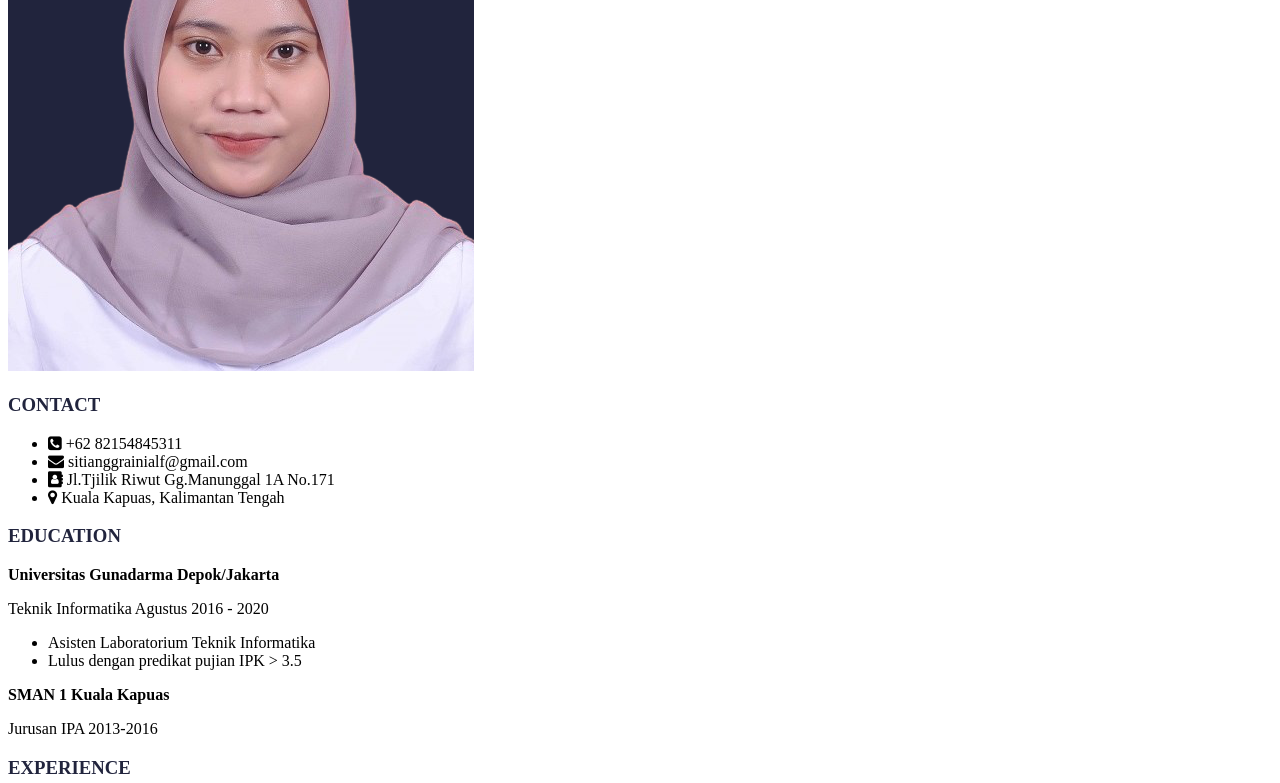
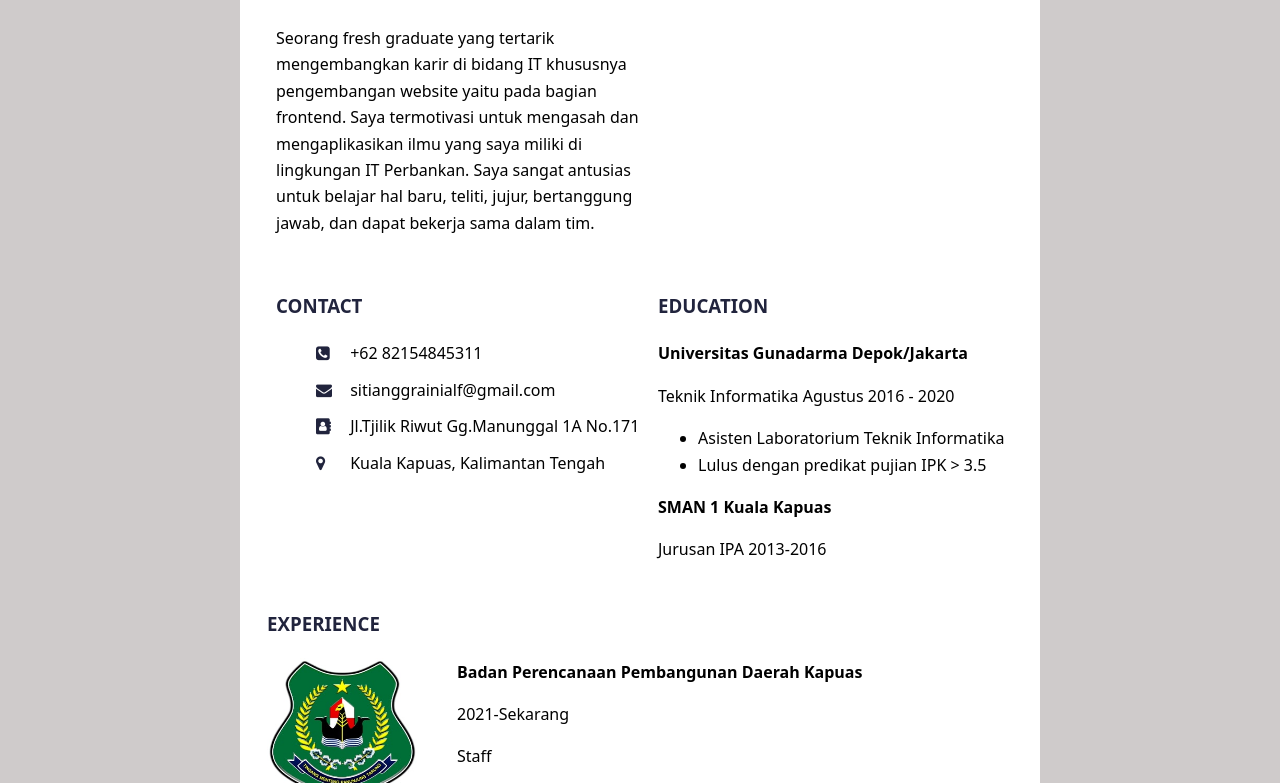
Before and after one commit to anggialf/cvanggi, a plain HTML site: page index.html in a window 1280 px wide. Shown: the part 323-1106 px from the top of the page. Drawn offline with Linux system fonts and the light colour scheme.

Commit message:
Update index.html

```diff
--- a/index.html
+++ b/index.html
@@ -5,7 +5,7 @@
     <meta http-equiv="X-UA-Compatible" content="IE=edge">
     <meta name="viewport" content="width=device-width, initial-scale=1.0">
     <title>Curriculum Vitae Anggi</title>
-    <link rel="stylesheet" type="text/css" href="stylee.css">
+    <link rel="stylesheet" type="text/css" href="style.css">
     <link rel="stylesheet" href="https://cdnjs.cloudflare.com/ajax/libs/font-awesome/4.7.0/css/font-awesome.css" integrity="sha512-5A8nwdMOWrSz20fDsjczgUidUBR8liPYU+WymTZP1lmY9G6Oc7HlZv156XqnsgNUzTyMefFTcsFH/tnJE/+xBg==" crossorigin="anonymous" referrerpolicy="no-referrer" />
     <style>
         h3{
```
